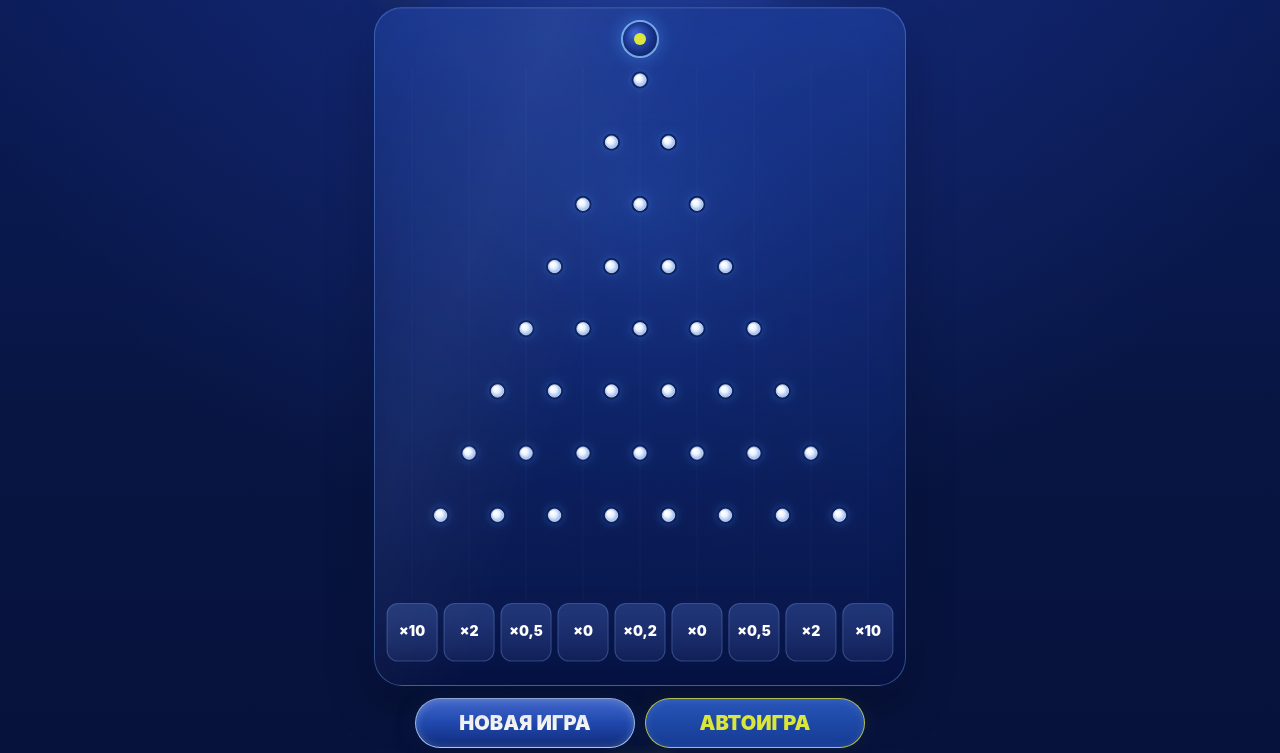
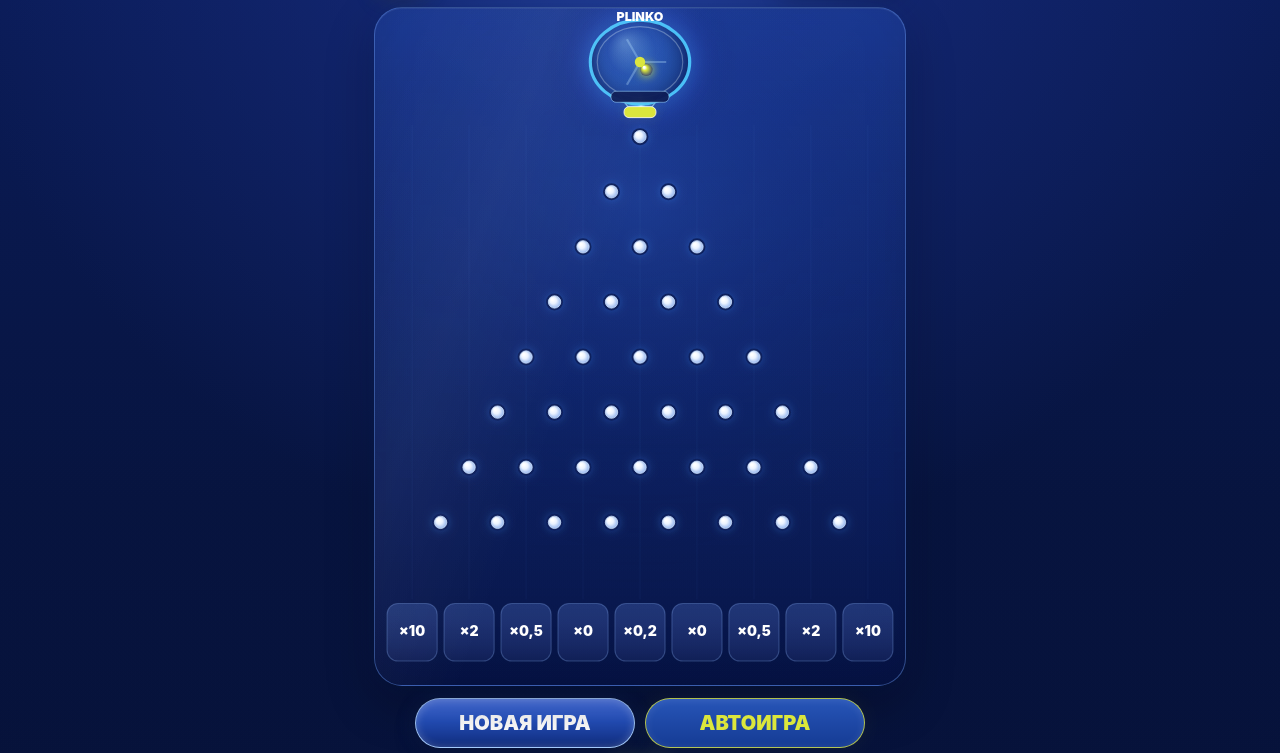
Before and after one commit to VL-2024/plinko-x2, a plain HTML site: page index.html in a window 1280 px wide. Shown: the part 77-830 px from the top of the page. Drawn offline with Linux system fonts and the light colour scheme.

Commit message:
Add files via upload

```diff
--- a/config.js
+++ b/config.js
@@ -16,6 +16,10 @@ window.X2_GAME_CONFIG = {
   ballCounts: [1, 5, 10, 15],
   defaultBallCount: 1,
   ballLaunchGapMs: 95,
+  lototron: {
+    enabled: true,
+    spinMs: 650
+  },
   localTicketHistoryLimit: 5,
   audio: {
     soundEnabled: true,
--- a/src/game.js
+++ b/src/game.js
@@ -37,11 +37,13 @@
   const BALL_COUNTS = Array.isArray(CFG.ballCounts) && CFG.ballCounts.length
     ? CFG.ballCounts.map(Number).filter(n => Number.isInteger(n) && n > 0 && n <= 30)
     : [1,5,10,15];
+  const LOTOTRON = CFG.lototron || {};
+  const FEEDER_SPIN_MS = Math.max(0, Number(LOTOTRON.spinMs ?? 650));
 
   const I18N = {
     RU: {
       balance:'Баланс', stake:'Номинал', balls:'Шары', newGame:'НОВАЯ ИГРА', auto:'АВТОИГРА', start:'СТАРТ', stop:'СТОП', stopping:'ОСТАНОВКА', loading:'Загрузка…',
-      buying:'Получаем билет…', dropping:'Шар падает…', droppingMany:'Падают шары…', ticket:'Билет', win:'Выигрыш', noWin:'Без выигрыша', error:'Не удалось начать игру', insufficient:'Недостаточно средств',
+      buying:'Получаем билет…', mixing:'Лототрон перемешивает шары…', dropping:'Шар падает…', droppingMany:'Падают шары…', ticket:'Билет', win:'Выигрыш', noWin:'Без выигрыша', error:'Не удалось начать игру', insufficient:'Недостаточно средств',
       info:'Инфо', payouts:'Таблица выплат', how:'Как играть', tickets:'Мои билеты', soundOn:'Звук вкл', soundOff:'Звук выкл', musicOn:'Музыка вкл', musicOff:'Музыка выкл',
       slot:'Ячейка', noTickets:'Завершённых билетов пока нет.', realRequires:'REAL доступен при запуске игры из LMS.', modeError:'Не удалось переключить режим.',
       how1:'Выберите номинал билета и количество шаров: 1, 5, 10 или 15.', how2:'Нажмите «Новая игра».', how3:'LMS формирует один билет и заранее возвращает сценарий и общий выигрыш.', how4:'Plinko внутри этого одного билета распределяет выбранное количество шаров по ячейкам. Траектория каждого шара визуально случайная, но общий результат соответствует билету LMS.', how5:'После падения последнего шара показывается общий результат и обновляется баланс.',
@@ -50,7 +52,7 @@
     },
     KG: {
       balance:'Баланс', stake:'Номинал', balls:'Шарлар', newGame:'ЖАҢЫ ОЮН', auto:'АВТООЮН', start:'СТАРТ', stop:'ТОКТОТ', stopping:'ТОКТОТУУ', loading:'Жүктөлүүдө…',
-      buying:'Билет алынууда…', dropping:'Шар түшүп жатат…', droppingMany:'Шарлар түшүп жатат…', ticket:'Билет', win:'Утуш', noWin:'Утуш жок', error:'Оюн башталган жок', insufficient:'Каражат жетишсиз',
+      buying:'Билет алынууда…', mixing:'Лототрон шарларды аралаштырууда…', dropping:'Шар түшүп жатат…', droppingMany:'Шарлар түшүп жатат…', ticket:'Билет', win:'Утуш', noWin:'Утуш жок', error:'Оюн башталган жок', insufficient:'Каражат жетишсиз',
       info:'Инфо', payouts:'Төлөмдөр', how:'Кантип ойнойт', tickets:'Менин билеттерим', soundOn:'Үн күйүк', soundOff:'Үн өчүк', musicOn:'Музыка күйүк', musicOff:'Музыка өчүк',
       slot:'Уяча', noTickets:'Аяктаган билеттер азырынча жок.', realRequires:'REAL режими LMS аркылуу иштетилгенде жеткиликтүү.', modeError:'Режимди которуу мүмкүн болгон жок.',
       how1:'Билеттин номиналын жана шарлардын санын тандаңыз: 1, 5, 10 же 15.', how2:'«Жаңы оюн» баскычын басыңыз.', how3:'LMS бир билетти түзүп, сценарий менен жалпы утушту алдын ала кайтарат.', how4:'Plinko ошол бир билеттин ичинде шарларды уячаларга бөлүштүрөт. Ар бир шардын жолу туш келди көрүнөт, бирок жалпы жыйынтык LMS билетине туура келет.', how5:'Акыркы шар түшкөндөн кийин жалпы жыйынтык көрсөтүлүп, баланс жаңыртылат.',
@@ -242,7 +244,8 @@
     }
     ctx.setTransform(dpr,0,0,dpr,0,0);
     const pad = Math.max(28, w*0.07);
-    const boardTop = Math.max(72, h*0.09);
+    // Оставляем заметную верхнюю зону под лототрон, не уменьшая игровое поле слишком сильно.
+    const boardTop = Math.max(112, Math.min(142, h*0.19));
     const slotH = Math.max(54, h*0.085);
     const slotY = h - slotH - 24;
     const rowGap = (slotY - boardTop - 26) / ROWS;
@@ -254,6 +257,102 @@
     const a = Array.isArray(CFG.demoMultipliers) && CFG.demoMultipliers.length === SLOTS
       ? CFG.demoMultipliers : [10,2,.5,0,.2,0,.5,2,10];
     return Number(a[i] ?? 0);
+  }
+
+  function feederMetrics(m) {
+    const r = Math.max(36, Math.min(46, m.w*0.095));
+    const cy = Math.max(r+8, m.boardTop-r-31);
+    return {
+      cx:m.cx,
+      cy,
+      r,
+      neckTop:cy+r*.68,
+      neckBottom:m.boardTop-26,
+      outletY:m.boardTop-20
+    };
+  }
+
+  function pendingFeederBalls(now) {
+    if (state !== 'dropping' || !balls.length) return selectedBallCount;
+    return balls.reduce((n,b)=>n+(now < b.launchAt ? 1 : 0),0);
+  }
+
+  function drawLototron(m, now) {
+    if (LOTOTRON.enabled === false) return;
+    const f = feederMetrics(m);
+    const count = Math.max(0, Math.min(15, pendingFeederBalls(now)));
+    const spinning = state === 'dropping' && balls.length && now < Math.min(...balls.map(b=>b.launchAt));
+
+    ctx.save();
+    // Soft glow behind the machine.
+    const halo=ctx.createRadialGradient(f.cx,f.cy,2,f.cx,f.cy,f.r*2.15);
+    halo.addColorStop(0,'rgba(79,170,255,.23)');
+    halo.addColorStop(.58,'rgba(70,90,255,.08)');
+    halo.addColorStop(1,'rgba(0,0,0,0)');
+    ctx.fillStyle=halo;ctx.fillRect(f.cx-f.r*2.4,f.cy-f.r*2.0,f.r*4.8,f.r*3.6);
+
+    // Funnel / neck beneath the glass drum.
+    ctx.beginPath();
+    ctx.moveTo(f.cx-f.r*.48,f.neckTop);
+    ctx.lineTo(f.cx-f.r*.20,f.neckBottom);
+    ctx.lineTo(f.cx+f.r*.20,f.neckBottom);
+    ctx.lineTo(f.cx+f.r*.48,f.neckTop);
+    ctx.closePath();
+    const neck=ctx.createLinearGradient(f.cx-f.r*.5,0,f.cx+f.r*.5,0);
+    neck.addColorStop(0,'#132760');neck.addColorStop(.45,'#55a5ff');neck.addColorStop(.52,'#d9f1ff');neck.addColorStop(.62,'#447dd6');neck.addColorStop(1,'#0a194b');
+    ctx.fillStyle=neck;ctx.fill();
+    ctx.strokeStyle='rgba(176,222,255,.72)';ctx.lineWidth=1.3;ctx.stroke();
+
+    // Glass chamber.
+    ctx.save();
+    ctx.shadowColor='rgba(63,161,255,.60)';ctx.shadowBlur=22;
+    ctx.beginPath();ctx.ellipse(f.cx,f.cy,f.r*1.08,f.r*.91,0,0,Math.PI*2);
+    const glass=ctx.createRadialGradient(f.cx-f.r*.32,f.cy-f.r*.42,3,f.cx,f.cy,f.r*1.15);
+    glass.addColorStop(0,'rgba(189,234,255,.24)');
+    glass.addColorStop(.42,'rgba(36,82,172,.20)');
+    glass.addColorStop(1,'rgba(5,17,70,.72)');
+    ctx.fillStyle=glass;ctx.fill();
+    ctx.shadowBlur=0;
+    ctx.lineWidth=3.2;ctx.strokeStyle='rgba(79,203,255,.92)';ctx.stroke();
+    ctx.beginPath();ctx.ellipse(f.cx,f.cy,f.r*.93,f.r*.77,0,0,Math.PI*2);
+    ctx.lineWidth=1.1;ctx.strokeStyle='rgba(235,250,255,.30)';ctx.stroke();
+    ctx.restore();
+
+    // Balls inside. They visibly swirl during the release sequence.
+    const palette=['#DBE63C','#53D9FF','#A687FF','#F7FFB2'];
+    for (let i=0;i<count;i++) {
+      const phase=i*2.399 + now*.0018*(spinning?2.5:1);
+      const ring=(i%4)/4;
+      const rr=f.r*(.16 + .48*ring);
+      const bx=f.cx+Math.cos(phase)*rr*.86 + Math.sin(i*1.7)*2.3;
+      const by=f.cy+Math.sin(phase*1.21)*rr*.55 + f.r*.17;
+      const br=Math.max(4.1,Math.min(6.8,f.r*.135));
+      ctx.save();ctx.shadowColor=palette[i%palette.length];ctx.shadowBlur=10;
+      const g=ctx.createRadialGradient(bx-br*.35,by-br*.4,1,bx,by,br*1.12);
+      g.addColorStop(0,'#fff');g.addColorStop(.26,palette[i%palette.length]);g.addColorStop(1,'#253378');
+      ctx.beginPath();ctx.arc(bx,by,br,0,Math.PI*2);ctx.fillStyle=g;ctx.fill();
+      ctx.restore();
+    }
+
+    // Central rotor gives the chamber a mechanical feel.
+    ctx.save();ctx.translate(f.cx,f.cy);ctx.rotate(now*.001*(spinning?2.4:.34));
+    ctx.strokeStyle='rgba(185,226,255,.32)';ctx.lineWidth=2.2;
+    for(let k=0;k<3;k++){ctx.rotate(Math.PI*2/3);ctx.beginPath();ctx.moveTo(0,0);ctx.lineTo(f.r*.57,0);ctx.stroke();}
+    ctx.beginPath();ctx.arc(0,0,5.2,0,Math.PI*2);ctx.fillStyle='#DBE63C';ctx.fill();ctx.restore();
+
+    // Metallic base and green gate.
+    roundRect(f.cx-f.r*.63,f.neckTop-2,f.r*1.26,11,5);
+    ctx.fillStyle='rgba(13,29,87,.96)';ctx.fill();
+    ctx.strokeStyle='rgba(154,213,255,.56)';ctx.lineWidth=1;ctx.stroke();
+    roundRect(f.cx-16,f.neckBottom-4,32,11,5);
+    ctx.fillStyle='#DBE63C';ctx.fill();
+    ctx.shadowColor='rgba(219,230,60,.55)';ctx.shadowBlur=12;ctx.strokeStyle='rgba(255,255,255,.78)';ctx.stroke();ctx.shadowBlur=0;
+
+    // Small PLINKO badge.
+    ctx.font=`950 ${Math.max(10,Math.min(13,f.r*.27))}px Inter,system-ui,sans-serif`;
+    ctx.textAlign='center';ctx.textBaseline='middle';ctx.fillStyle='#fff';
+    ctx.fillText('PLINKO',f.cx,f.cy-f.r*.98);
+    ctx.restore();
   }
 
   function drawBoard() {
@@ -282,18 +381,8 @@
       ctx.beginPath(); ctx.moveTo(x,m.boardTop-12); ctx.lineTo(x,m.slotY-4); ctx.stroke();
     }
 
-    // Top ball feeder / drop point.
-    const feederY = Math.max(31,m.boardTop*.42);
-    ctx.save();
-    ctx.shadowColor='rgba(72,151,255,.48)'; ctx.shadowBlur=18;
-    ctx.beginPath();ctx.arc(m.cx,feederY,18,0,Math.PI*2);
-    const fg=ctx.createRadialGradient(m.cx-5,feederY-6,2,m.cx,feederY,20);
-    fg.addColorStop(0,'#365dcc');fg.addColorStop(.68,'#132c83');fg.addColorStop(1,'#091851');
-    ctx.fillStyle=fg;ctx.fill();
-    ctx.lineWidth=2;ctx.strokeStyle='rgba(139,198,255,.78)';ctx.stroke();
-    ctx.shadowBlur=0;
-    ctx.beginPath();ctx.arc(m.cx,feederY,6,0,Math.PI*2);ctx.fillStyle='#DBE63C';ctx.fill();
-    ctx.restore();
+    // Visible lottery drum: the selected balls are mixed here and released through the gate.
+    drawLototron(m, performance.now());
 
     // Pegs: dark base + blue rim + pearl center for a 3D look.
     for (let r=0;r<ROWS;r++) {
@@ -396,8 +485,9 @@
       const j = Math.floor(Math.random()*(i+1)); [steps[i],steps[j]]=[steps[j],steps[i]];
     }
     let rights = 0;
-    const startJitter = (Math.random()-.5) * Math.min(12,m.gap*.22);
-    const pts = [{x:m.cx+startJitter,y:m.boardTop-m.rowGap*.78,row:-1}];
+    const startJitter = (Math.random()-.5) * Math.min(9,m.gap*.18);
+    const feeder = feederMetrics(m);
+    const pts = [{x:m.cx+startJitter,y:feeder.outletY,row:-1}];
     for (let r=0;r<ROWS;r++) {
       rights += steps[r];
       const localJitter = (Math.random()-.5) * Math.min(7,m.gap*.12);
@@ -516,6 +606,14 @@
     osc.start(start); osc.stop(end + 0.03);
   }
 
+  function playFeederSound() {
+    if (!soundEnabled) return;
+    const vol = Number(audioCfg.soundVolume ?? .22);
+    tone(130,.18,vol*.16,'sine');
+    tone(260,.13,vol*.12,'triangle',.08);
+    tone(390,.10,vol*.10,'triangle',.18);
+  }
+
   function playPegSound(row) {
     if (!soundEnabled) return;
     const vol = Number(audioCfg.soundVolume ?? .22) * .32;
@@ -567,7 +665,7 @@
     const radius = selectedBallCount >= 15 ? 7.2 : selectedBallCount >= 10 ? 8 : 9.5;
     balls = roundDistribution.map((slotIndex,i) => {
       const path = buildPath(slotIndex,Math.random());
-      const delay = i * launchGap + Math.random()*Math.min(55,launchGap*.6);
+      const delay = FEEDER_SPIN_MS + i * launchGap + Math.random()*Math.min(55,launchGap*.6);
       const duration = animDuration * (.88 + Math.random()*.26);
       return {
         slotIndex,
@@ -584,13 +682,17 @@
       };
     });
     setState('dropping');
-    setStatus(selectedBallCount > 1 ? `${tr('droppingMany')} ${selectedBallCount}` : tr('dropping'));
+    setStatus(FEEDER_SPIN_MS > 0 ? tr('mixing') : (selectedBallCount > 1 ? `${tr('droppingMany')} ${selectedBallCount}` : tr('dropping')));
+    playFeederSound();
     requestAnimationFrame(animateDrop);
   }
 
   function animateDrop(now) {
     activeRows = new Set();
     let allDone = true;
+    if (balls.length && now >= Math.min(...balls.map(b=>b.launchAt)) && statusEl.textContent === tr('mixing')) {
+      setStatus(selectedBallCount > 1 ? `${tr('droppingMany')} ${selectedBallCount}` : tr('dropping'));
+    }
     for (const b of balls) {
       if (now < b.launchAt) { allDone = false; continue; }
       b.visible = true;
```
Also changed, not shown: styles.css (+4 -4 lines), 1 other file.
